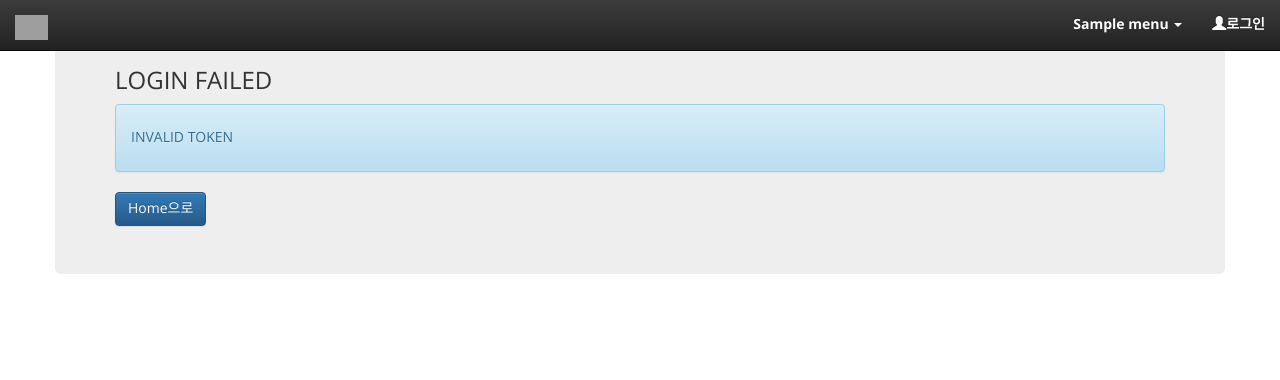
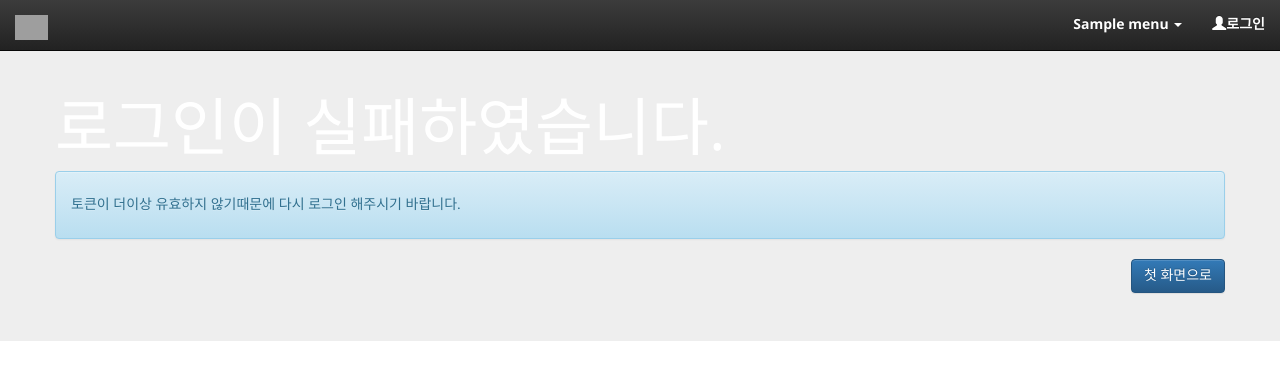
Before and after one commit to byung-u/EdenNaming, a Django app: template namingworks/namingworks/templates/login_notvalidtoken.html in a window 1280 px wide. Shown: the top 380 px of the page. Run offline with Django 3.2, Linux system fonts and the light colour scheme; the template is opened without the code that fills it: most values are stand-ins (such as "Sample title", 1, 10 or a date in 2020); some libraries are stand-ins or nearby versions; grey boxes are pictures that could not be loaded.

Commit message:
FIX page message

```diff
--- a/namingworks/namingworks/templates/login_notvalidtoken.html
+++ b/namingworks/namingworks/templates/login_notvalidtoken.html
@@ -8,14 +8,15 @@
 {% endwith %}
 
 {% block content %}
-<div class="container">
-    <div class="row row-offcanvas row-offcanvas-right">
-        <div class="jumbotron">
-            <h3>LOGIN FAILED</h3>
+<div class="jumbotron">
+    <div class="container">
+        <div class="row row-offcanvas row-offcanvas-right">
+            <br>
+            <h1>로그인이 실패하였습니다.</h1>
             <div class="alert alert-info" role="alert">
-                <h5>INVALID TOKEN</h5>
+                <h5>토큰이 더이상 유효하지 않기때문에 다시 로그인 해주시기 바랍니다.</h5>
             </div>
-            <a href="{% url "index" %}" class="btn btn-large btn-primary">Home으로</a>
+            <a href="{% url "index" %}" style='float:right; clear:right;' class="btn btn-primary">첫 화면으로</a>
         </div>
     </div>
 </div>
```
Also changed, not shown: namingworks/namingworks/templates/login.html (+5 -4 lines), namingworks/namingworks/templates/login_mailsent.html (+6 -5 lines).
